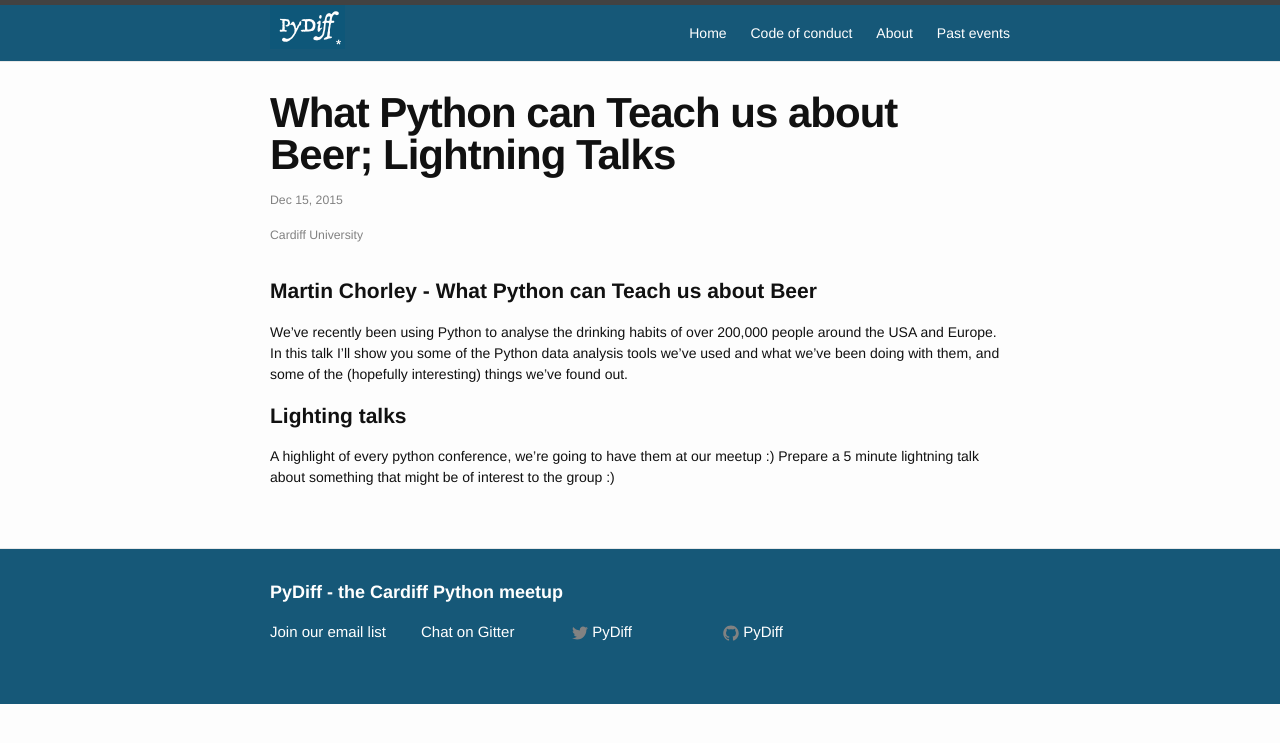
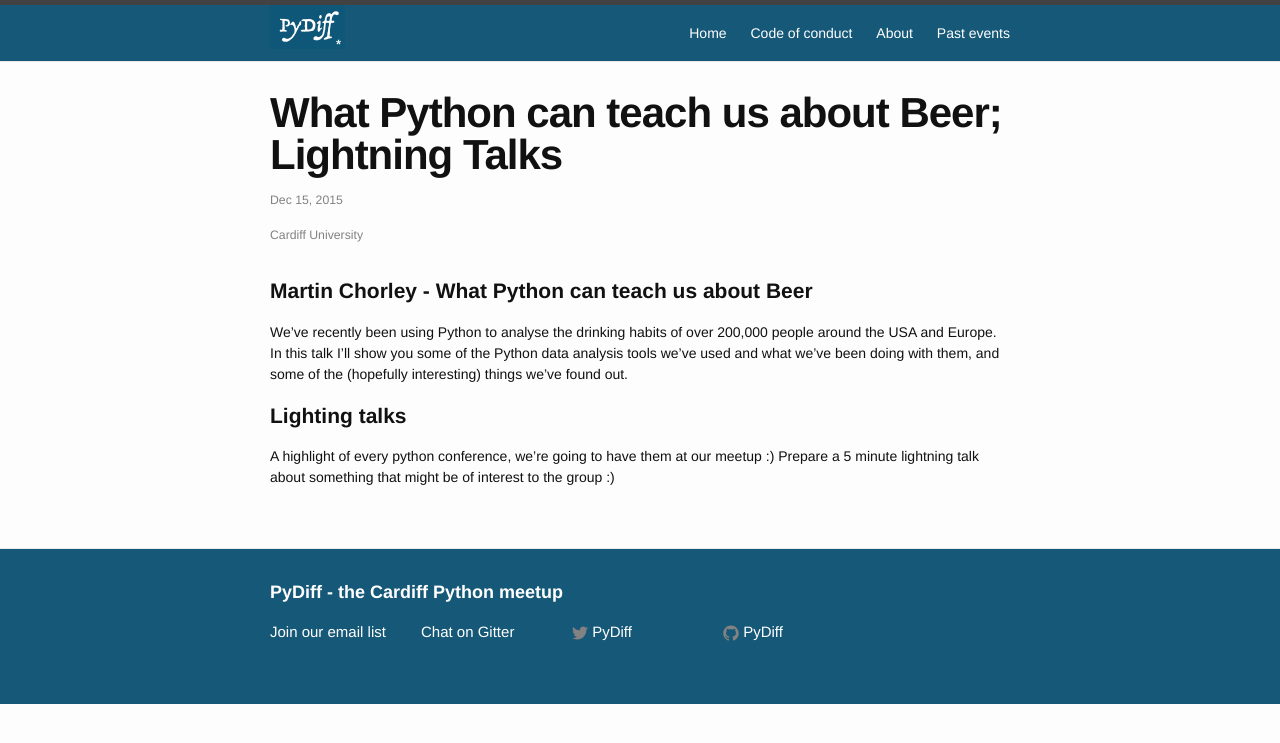
Before and after one commit to PyDiff/PyDiff.github.io, a Jekyll site: the page built from _events/2015-12-15.md, in a window 1280 px wide. Shown: the top 743 px of the page. Built offline with Jekyll 4.4.1, drawn with Linux system fonts in a browser that asks for light colours.

Commit message:
corrected capitalisation

```diff
--- a/_events/2015-12-15.md
+++ b/_events/2015-12-15.md
@@ -1,12 +1,12 @@
 ---
 layout: post
-title:  "What Python can Teach us about Beer; Lightning Talks"
+title:  "What Python can teach us about Beer; Lightning Talks"
 date:   2015-12-15/2012-12-08 (tbc)
 time:   "19:00"
 venue:  "Cardiff University"
 ---
 
-# Martin Chorley - What Python can Teach us about Beer
+# Martin Chorley - What Python can teach us about Beer
 
 We've recently been using Python to analyse the drinking habits of over 200,000 people around the USA and Europe. In this talk I'll show you some of the Python data analysis tools we've used and what we've been doing with them, and some of the (hopefully interesting) things we've found out.
 
```
